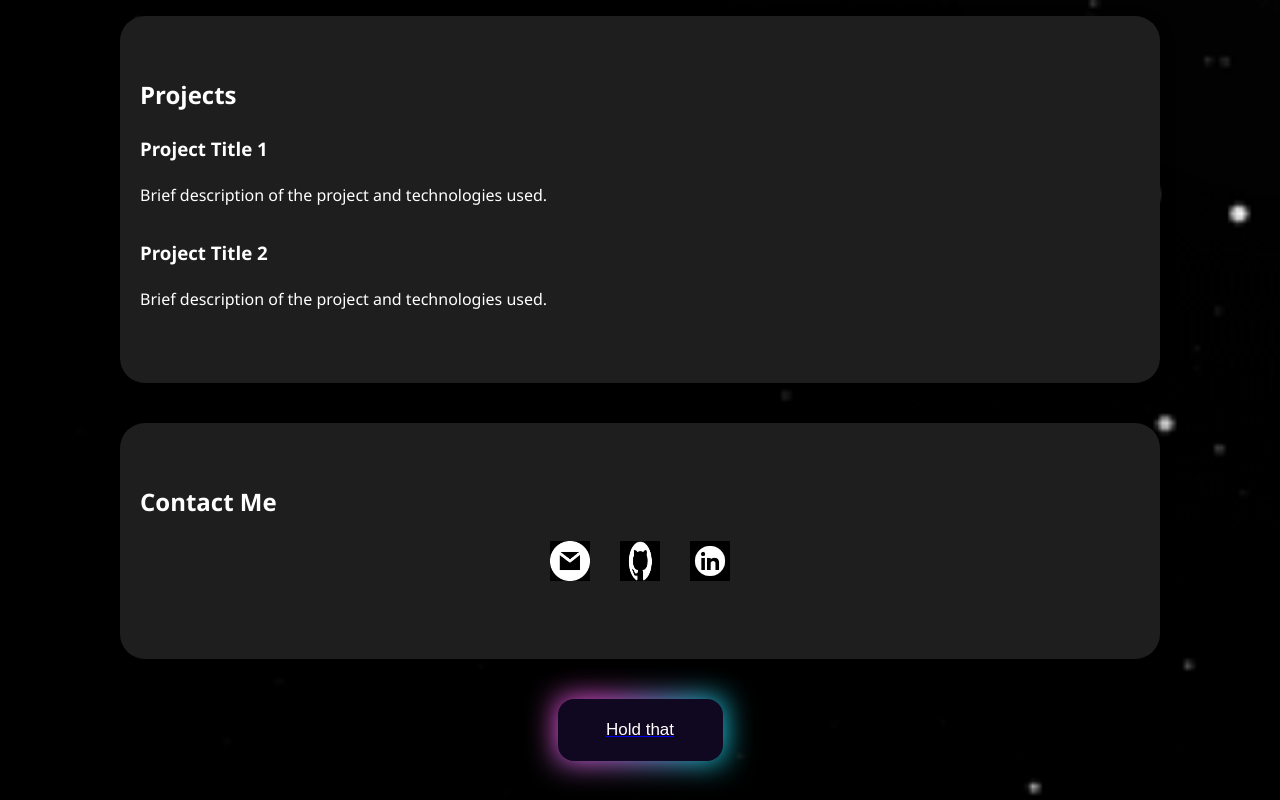
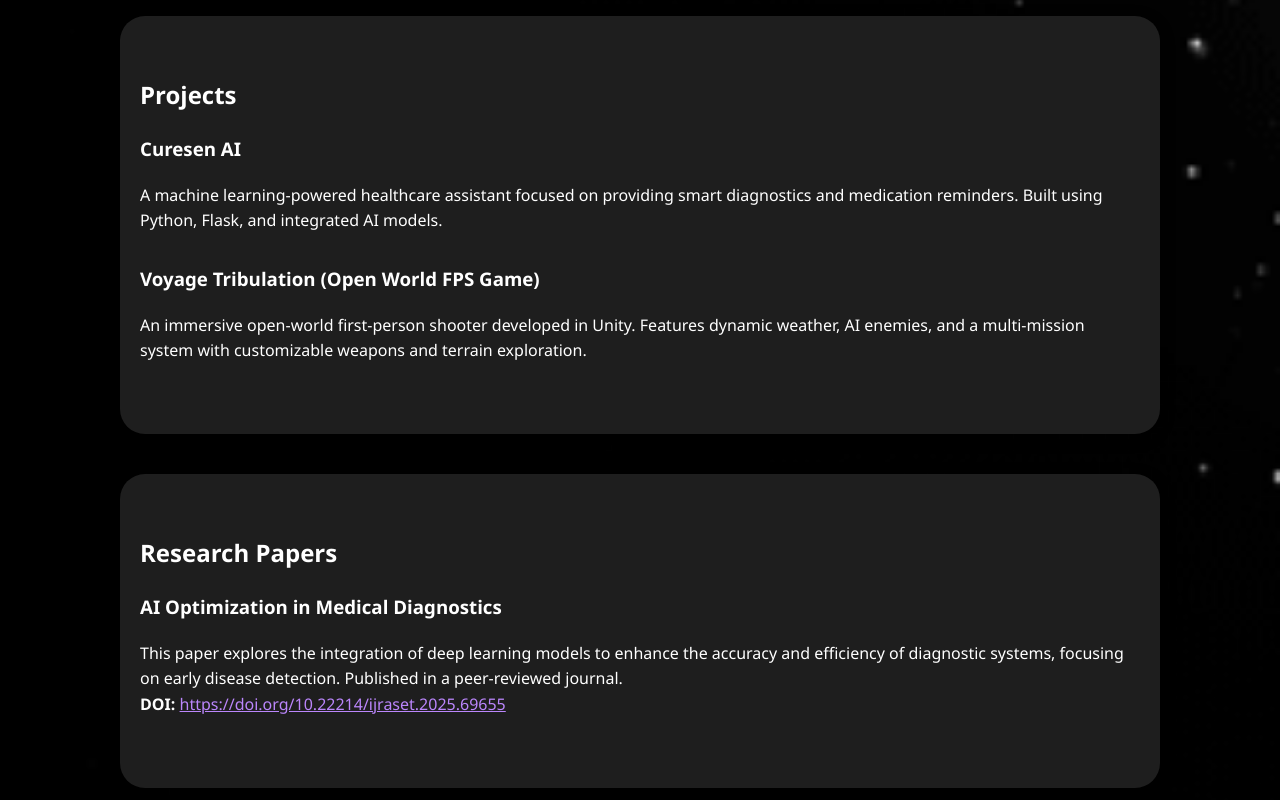
Before and after one commit to AKesari24/My_Portfolio, a plain HTML site: page index.html in a window 1280 px wide. Shown: the part 1740-2540 px from the top of the page. Drawn offline with Linux system fonts and the light colour scheme.

Commit message:
Update index.html

```diff
--- a/index.html
+++ b/index.html
@@ -309,16 +309,32 @@
 
   <section id="projects">
   <h2>Projects</h2>
+
   <div class="project">
-      <h3>Project Title 1</h3>
-      <p>Brief description of the project and technologies used.</p>
+    <h3>Curesen AI</h3>
+    <p>A machine learning-powered healthcare assistant focused on providing smart diagnostics and medication reminders. Built using Python, Flask, and integrated AI models.</p>
   </div>
+
   <div class="project">
-      <h3>Project Title 2</h3>
-      <p>Brief description of the project and technologies used.</p>
+    <h3>Voyage Tribulation (Open World FPS Game)</h3>
+    <p>An immersive open-world first-person shooter developed in Unity. Features dynamic weather, AI enemies, and a multi-mission system with customizable weapons and terrain exploration.</p>
   </div>
 </section>
 
+  <section id="research">
+  <h2>Research Papers</h2>
+  <div class="project">
+    <h3>AI Optimization in Medical Diagnostics</h3>
+    <p>
+      This paper explores the integration of deep learning models to enhance the accuracy and efficiency of diagnostic systems, focusing on early disease detection. Published in a peer-reviewed journal.
+      <br>
+      <strong>DOI:</strong>
+      <a href="https://doi.org/10.22214/ijraset.2025.69655" target="_blank" style="color:#bb86fc; text-decoration: underline;">
+        https://doi.org/10.22214/ijraset.2025.69655
+      </a>
+    </p>
+  </div>
+</section>
   <section id="contact">
     <h2>Contact Me</h2>
     <div class="contact-info">
```
Lines whose indentation alone changed are shown as unchanged.
